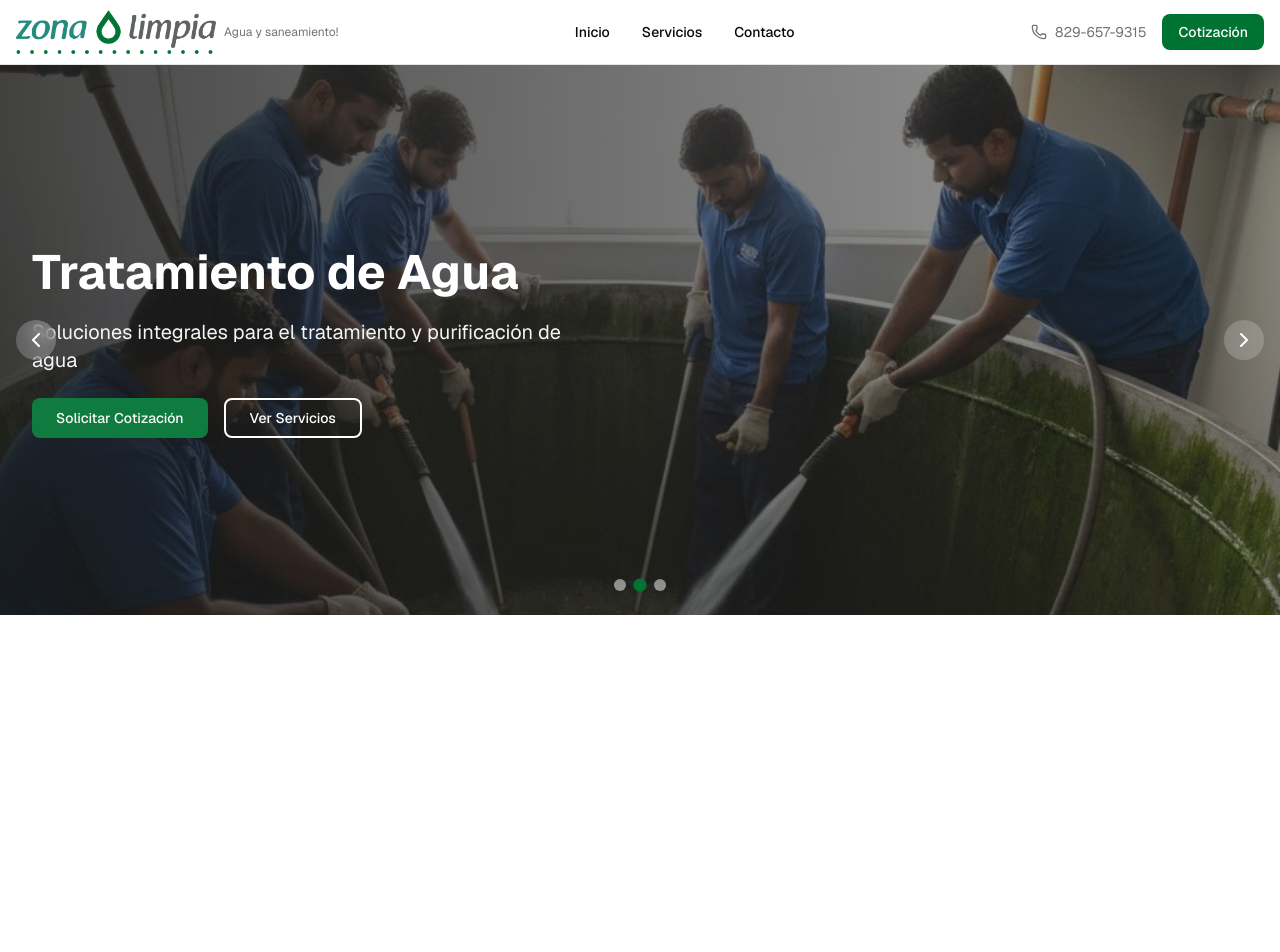
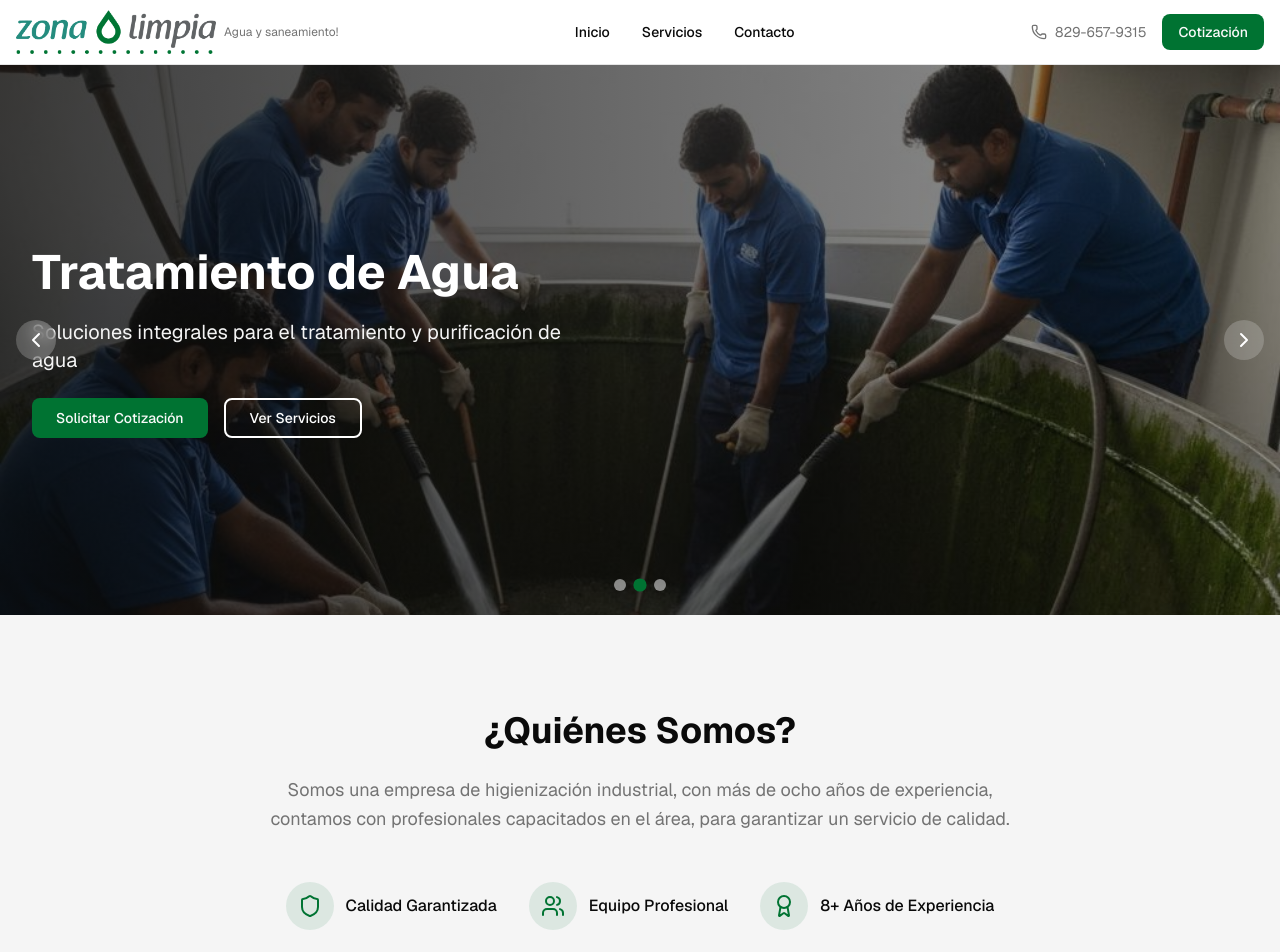
Before and after one commit to Elihan303/zona-limpia, a Next.js app: page / in a window 1280 px wide. Shown: the top 952 px of the page. Before the commit the page ends 800 px from the top, so only its background shows below. Built offline with nearby package versions, Linux system fonts and the light colour scheme.

Commit message:
feat: about section

```diff
--- a/app/page.tsx
+++ b/app/page.tsx
@@ -1,14 +1,15 @@
 import { Header } from "@/components/Header";
 import { HeroCarousel } from "@/components/HeroCarousel";
+import { AboutSection } from "@/components/AboutSection";
 
 export default function Home() {
   return (
     <div className="min-h-screen flex flex-col">
       <Header />
       <main className="flex-1">
-     <HeroCarousel />
-            {/*<AboutSection />
-        <ServicesCards />
+      <HeroCarousel />
+      <AboutSection />
+        {/* <ServicesCards />
         <WhyChooseUs />
         <MissionVisionValues />
         <StatsSection />
--- /dev/null
+++ b/components/AboutSection/index.tsx
@@ -0,0 +1,37 @@
+import { Shield, Users, Award } from "lucide-react"
+
+export function AboutSection() {
+  return (
+    <section className="py-16 md:py-24 bg-secondary">
+      <div className="container mx-auto px-4">
+        <div className="max-w-3xl mx-auto text-center">
+          <h2 className="text-3xl md:text-4xl font-bold mb-6 text-foreground">¿Quiénes Somos?</h2>
+          <p className="text-lg text-muted-foreground leading-relaxed mb-8">
+            Somos una empresa de higienización industrial, con más de ocho años de experiencia, contamos con
+            profesionales capacitados en el área, para garantizar un servicio de calidad.
+          </p>
+          <div className="flex flex-wrap justify-center gap-8 mt-12">
+            <div className="flex items-center gap-3">
+              <div className="p-3 bg-primary/10 rounded-full">
+                <Shield className="h-6 w-6 text-primary" />
+              </div>
+              <span className="font-medium">Calidad Garantizada</span>
+            </div>
+            <div className="flex items-center gap-3">
+              <div className="p-3 bg-primary/10 rounded-full">
+                <Users className="h-6 w-6 text-primary" />
+              </div>
+              <span className="font-medium">Equipo Profesional</span>
+            </div>
+            <div className="flex items-center gap-3">
+              <div className="p-3 bg-primary/10 rounded-full">
+                <Award className="h-6 w-6 text-primary" />
+              </div>
+              <span className="font-medium">8+ Años de Experiencia</span>
+            </div>
+          </div>
+        </div>
+      </div>
+    </section>
+  )
+}
```
